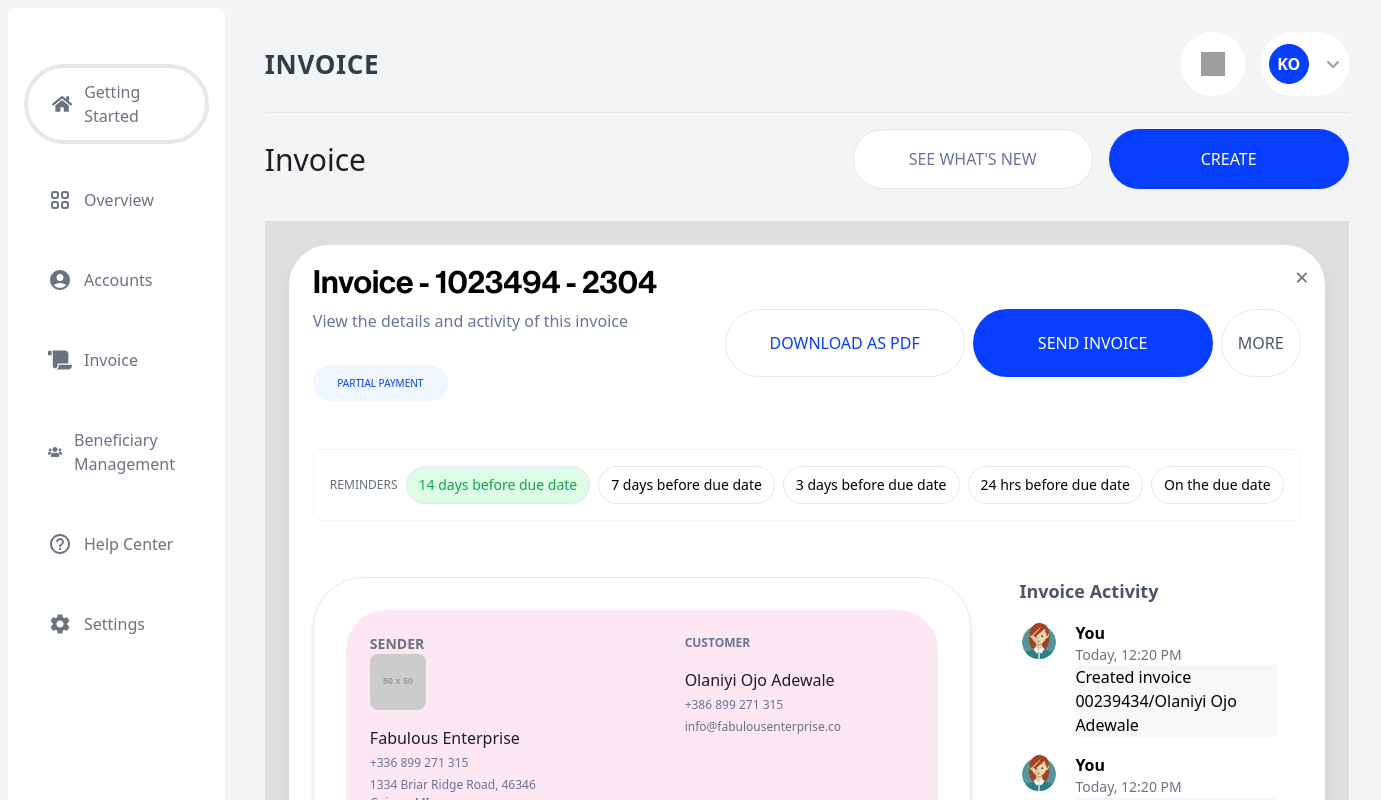
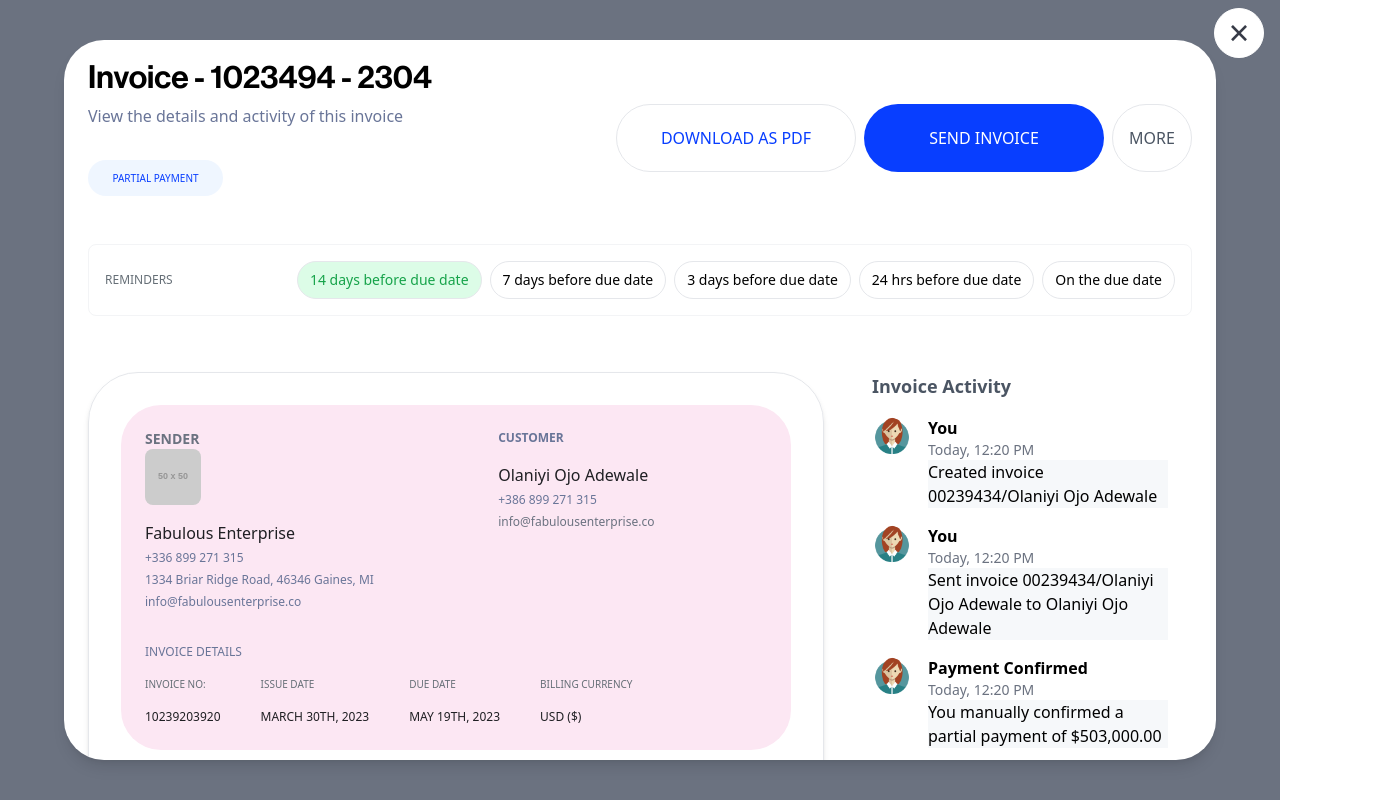
Before and after one commit to UgoChiori/numerisbook, a React (Vite) app: page / in a window 1280 px wide. Both pictures are taken after a click on the button "CREATE". Shown: the top 800 px of the page, 1381 px wide, since content can reach past the window. Built offline with nearby package versions, Linux system fonts and the light colour scheme; grey boxes are pictures that could not be loaded.

Commit message:
sidebar edits

```diff
--- a/src/components/InvoiceStats.tsx
+++ b/src/components/InvoiceStats.tsx
@@ -28,7 +28,7 @@ const InvoiceStats: React.FC = () => {
       {stats.map((stat) => (
         <div
           key={stat.title}
-          className={`p-4 bg-white rounded-[24px] border  h-48  flex flex-col justify-center items-start gap-4 uppercase `}
+          className={`p-4 bg-white rounded-[24px] h-48  flex flex-col justify-center items-start gap-4 uppercase `}
         >
           <HiOutlineViewGrid
             className="w-[35px] h-[35px] text-gray-400"
@@ -38,15 +38,15 @@ const InvoiceStats: React.FC = () => {
           <h3 className="text-[#697598] font-[400] no-italic text-[14px] ">
             {stat.title}{" "}
             <span
-              className={`ml-2 w-[107px] px-3 py-3 h-[47px] rounded-[24px] ${colorMap[stat.color]}`}
+              className={`ml-2 w-[107px] px-3 py-3 h-[47px] text-[#373B47] rounded-[24px] ${colorMap[stat.color]}`}
 
             >
               {stat.color}
             </span>
           </h3>
-          <p className=" font-normal no-italic font-haas text-[28px]">
+          <p className=" font-[400] text[#1F1F23] no-italic font-haas text-[26px]">
             {stat.value}{" "}
-            <span className="text-[#697598] text-[14px] font-normal">
+            <span className="text-gray-500 text-[14px] font-[500]">
               {stat.decimal}
             </span>{" "}
           </p>
--- a/src/components/Sidebar.tsx
+++ b/src/components/Sidebar.tsx
@@ -5,6 +5,7 @@ import { HiOutlineViewGrid } from "react-icons/hi";
 import { GiHamburgerMenu } from "react-icons/gi";
 import { MdSettings } from "react-icons/md";
 import { Link, useLocation } from "react-router-dom";
+
 
 const Sidebar: React.FC = () => {
   const [isOpen, setIsOpen] = useState(false);
@@ -27,16 +28,23 @@ const Sidebar: React.FC = () => {
   return (
     <div className="md:flex">
       <button className="md:hidden p-4 text-[#697598]" onClick={toggleSidebar}>
-        <GiHamburgerMenu size={24} />
+        <GiHamburgerMenu size={26} />
       </button>
 
       {/* Sidebar */}
       <div
-        className={`bg-white m-2 mb-2 md:mb-8 transition-transform duration-300 ease-in-out ${
+        className={`bg-white mb-2 md:mb-8 transition-transform duration-300 ease-in-out ${
           isOpen ? "translate-x-0" : "-translate-x-full"
         } md:translate-x-0 md:w-auto w-85 md:w-full rounded-lg`}
       >
-        <ul className="md:p-4 md:mt-10 md:space-y-8 text-gray-500">
+            <div className="flex items-center p-4">
+          <img
+            src="/images/logoonetwo.jpeg"
+            alt="Logo"
+            className=" h-6 object-cover"
+          />
+        </div>
+        <ul className="md:p-4  md:space-y-8 text-gray-500">
           {menuItems.map((item) => {
             const Icon = item.icon;
             const isActive = location.pathname === item.path;
--- a/src/components/invoicemodal/InvoicePage.tsx
+++ b/src/components/invoicemodal/InvoicePage.tsx
@@ -14,14 +14,15 @@ const InvoicePage: React.FC<ModalProps> = ({ isOpen, onClose }) => {
   if (!isOpen) return null;
 
   return (
-    <div className=" inset-0 bg-black bg-opacity-[0.09] flex justify-center items-center z-50 p-4 sm:p-6 ">
-      <div className="relative max-w-6xl mx-auto bg-white p-6 rounded-[40px] shadow-lg w-full">
+    <div className="fixed inset-0 bg-gray-500 flex justify-center items-center z-50 p-4 sm:p-6 overflow-hidden">
         <button
-          className="absolute top-4 right-4 text-gray-500 hover:text-gray-700 text-xl sm:text-2xl"
+          className="absolute top-2 right-4 text-customGray bg-white w-[50px] h-[50px] rounded-full hover:text-gray-700 text-sm sm:text-4xl border border-white"
           onClick={onClose}
         >
           &times;
         </button>
+      <div className="relative max-w-6xl mx-auto bg-white p-6 rounded-[40px] shadow-lg w-full max-h-[90vh] overflow-y-auto">
+
         <InvoiceHeader />
         <div className="mt-4">
           <InvoiceReminder />
```
Also changed, not shown: public/images/logoone.jpeg (added), public/images/logoonetwo.jpeg (added).
